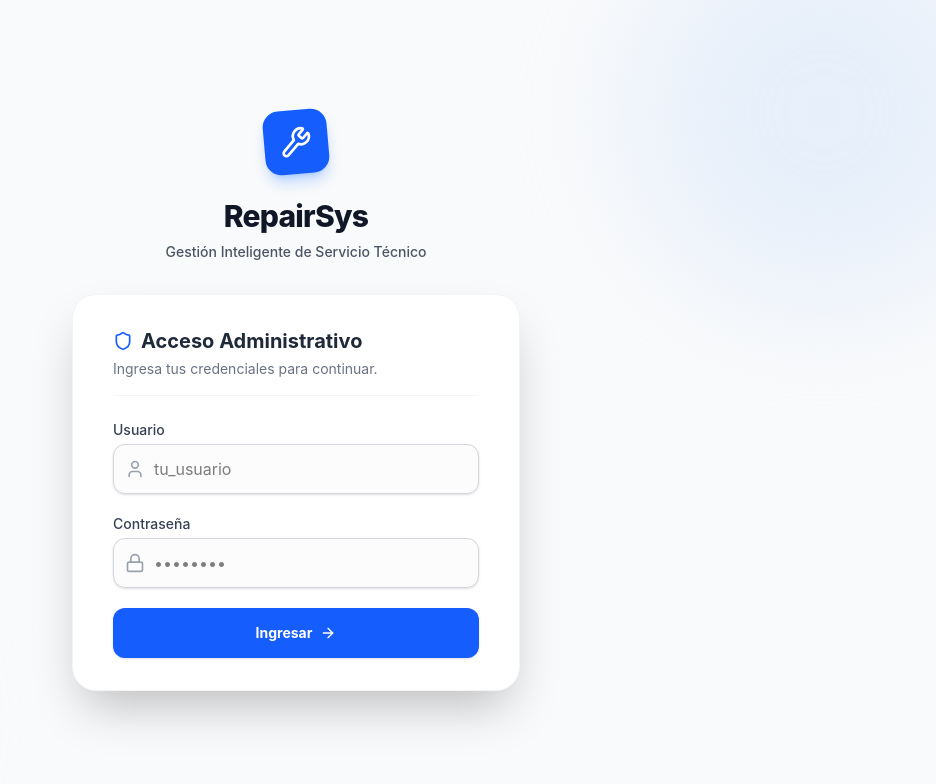
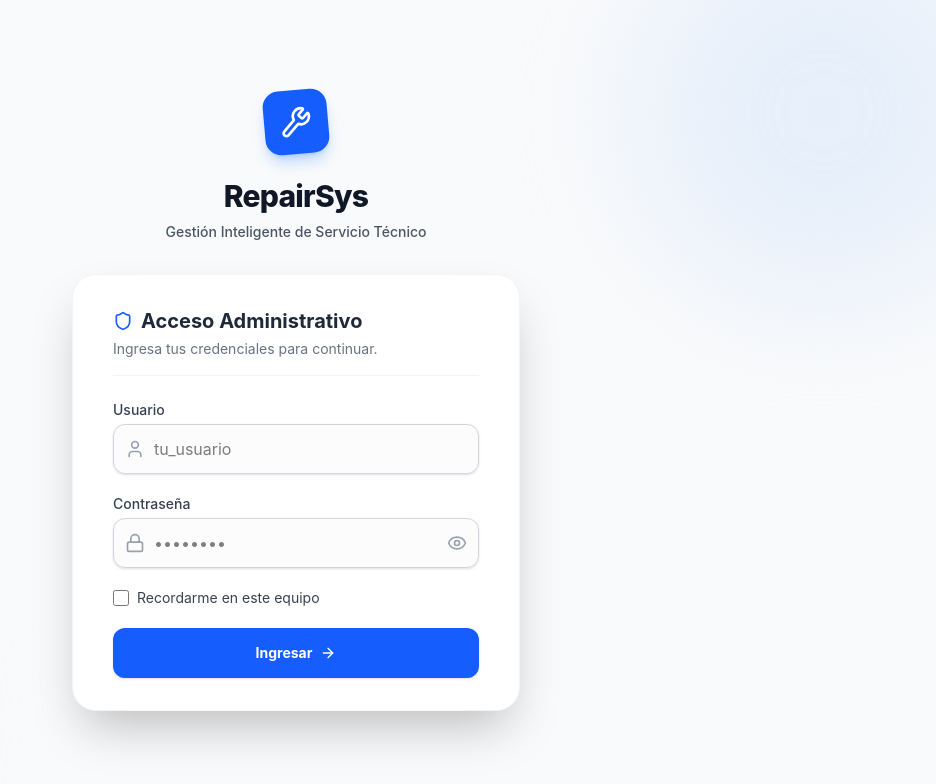
Before and after one commit to LilT0ny/FixFlow, a React (Vite) app: page /login in a window 1280 px wide. Shown: the top 784 px of the page, without its empty margins (344-1280 px from the left). Built offline with nearby package versions, Linux system fonts and the light colour scheme; no server answers; the database is empty.

Commit message:
feat: login (recordarme, ver clave), fix: 404 Vercel, fix: duplicado de ingresos y equipos

```diff
--- a/src/features/Dashboard/DashboardFeature.tsx
+++ b/src/features/Dashboard/DashboardFeature.tsx
@@ -9,11 +9,14 @@ import { useOrders } from '../../hooks/useOrders';
 export const DashboardFeature: React.FC = () => {
   const { orders } = useOrders();
 
+  // Filtrar solo reparaciones para las estadísticas y el listado de dispositivos
+  const repairOrders = orders.filter(o => o.orderNumber.startsWith('REP'));
+
   const stats = [
-    { label: 'Total Equipos', value: orders.length, icon: Wrench, color: 'text-primary-600', bg: 'bg-primary-50' },
-    { label: 'Listos para Entrega', value: orders.filter(o => o.status === 'listo').length, icon: CheckCircle, color: 'text-success-600', bg: 'bg-success-50' },
-    { label: 'En Diagnóstico', value: orders.filter(o => o.status === 'diagnostico').length, icon: Clock, color: 'text-warning-600', bg: 'bg-warning-50' },
-    { label: 'Esperando Repuestos', value: orders.filter(o => o.status === 'esperando_repuestos').length, icon: AlertCircle, color: 'text-danger-600', bg: 'bg-danger-50' }
+    { label: 'Equipos en Taller', value: repairOrders.length, icon: Wrench, color: 'text-primary-600', bg: 'bg-primary-50' },
+    { label: 'Listos para Entrega', value: repairOrders.filter(o => o.status === 'listo').length, icon: CheckCircle, color: 'text-success-600', bg: 'bg-success-50' },
+    { label: 'En Diagnóstico', value: repairOrders.filter(o => o.status === 'diagnostico').length, icon: Clock, color: 'text-warning-600', bg: 'bg-warning-50' },
+    { label: 'Esperando Repuestos', value: repairOrders.filter(o => o.status === 'esperando_repuestos').length, icon: AlertCircle, color: 'text-danger-600', bg: 'bg-danger-50' }
   ];
 
   return (
@@ -38,7 +41,7 @@ export const DashboardFeature: React.FC = () => {
         ))}
       </div>
 
-      <TablaIngresosRecientes ordenes={orders} />
+      <TablaIngresosRecientes ordenes={repairOrders} />
     </div>
   );
 };
--- a/src/features/DeviceList/hooks/useDeviceList.ts
+++ b/src/features/DeviceList/hooks/useDeviceList.ts
@@ -161,7 +161,10 @@ export const useDeviceList = () => {
       const saldo = total - abono;
 
       if (newStatus === 'entregado') {
-        if (saldo > 0) {
+        // Solo guardamos el pago manual del saldo si NO vamos a generar una Nota de Venta.
+        // Si generamos Nota de Venta, la propia creación de la Nota (NT) registrará el ingreso
+        // con la numeración de nota correspondiente, evitando el duplicado.
+        if (saldo > 0 && !generateSalesNote) {
           await PaymentService.savePayment({
             amount: saldo,
             method: paymentMethod as any,
@@ -185,7 +188,7 @@ export const useDeviceList = () => {
               evidencePhotos: []
             },
             paymentMethod: paymentMethod,
-            skipIncomeRecord: true // Evitamos duplicar ingreso ya registrado en la REP
+            skipIncomeRecord: false // Queremos que este sea el ingreso principal ("el del ticket")
           } as any, 'NT');
         }
       }
--- a/src/hooks/useOrders.ts
+++ b/src/hooks/useOrders.ts
@@ -51,15 +51,15 @@ export function useOrders() {
   /**
    * Registra un nuevo ingreso de equipo en la BD.
    * Devuelve la orden creada con el ID asignado por MariaDB.
-   * @param {DeviceCheckInForm} data - Datos del formulario de ingreso.
    */
   const addOrder = useCallback(async (data: DeviceCheckInForm, prefix: string = 'REP'): Promise<ServiceOrder> => {
     const orderNumber = `${prefix}-${Math.floor(Math.random() * 900000) + 100000}`;
-    const orderToSave: Omit<ServiceOrder, 'id' | 'createdAt'> = {
+
+    // Unimos los datos recibidos (que pueden traer flags extra como skipIncomeRecord)
+    // con los campos requeridos para la orden.
+    const orderToSave: any = {
+      ...data,
       orderNumber,
-      customer: data.customer,
-      device:   data.device,
-      repair:   data.repair,
       status:   'recibido' as OrderStatus
     };
 
--- a/src/pages/Login.tsx
+++ b/src/pages/Login.tsx
@@ -1,15 +1,24 @@
-import { useState } from 'react';
+import { useState, useEffect } from 'react';
 import { useNavigate } from 'react-router-dom';
 import { useAppContext } from '../store/AppContext';
-import { Wrench, Shield, Lock, User, ArrowRight, AlertCircle } from 'lucide-react';
+import { Wrench, Shield, Lock, User, ArrowRight, AlertCircle, Eye, EyeOff } from 'lucide-react';
 
 export const Login = () => {
   const [username, setUsername] = useState('');
   const [password, setPassword] = useState('');
+  const [showPassword, setShowPassword] = useState(false);
+  const [rememberMe, setRememberMe] = useState(false);
   const [error, setError] = useState('');
   const [isLoading, setIsLoading] = useState(false);
-  const { login } = useAppContext();
+  const { login, isAuthenticated } = useAppContext();
   const navigate = useNavigate();
+
+  // Redirect if already authenticated
+  useEffect(() => {
+    if (isAuthenticated) {
+      navigate('/', { replace: true });
+    }
+  }, [isAuthenticated, navigate]);
 
   const handleLogin = async (e: React.FormEvent) => {
     e.preventDefault();
@@ -22,7 +31,7 @@ export const Login = () => {
 
     setIsLoading(true);
     try {
-      const success = await login(username, password);
+      const success = await login(username, password, rememberMe);
       if (success) {
         navigate('/');
       } else {
@@ -94,15 +103,39 @@ export const Login = () => {
                 </div>
                 <input
                   id="password"
-                  type="password"
+                  type={showPassword ? "text" : "password"}
                   required
                   autoComplete="current-password"
                   value={password}
                   onChange={(e) => setPassword(e.target.value)}
-                  className="pl-10 block w-full border-gray-300 rounded-xl focus:ring-blue-500 focus:border-blue-500 py-3 border bg-gray-50/50 transition-colors"
+                  className="pl-10 pr-10 block w-full border-gray-300 rounded-xl focus:ring-blue-500 focus:border-blue-500 py-3 border bg-gray-50/50 transition-colors"
                   placeholder="••••••••"
                   disabled={isLoading}
                 />
+                <button
+                  type="button"
+                  onClick={() => setShowPassword(!showPassword)}
+                  className="absolute inset-y-0 right-0 pr-3 flex items-center text-gray-400 hover:text-gray-600 outline-none focus:outline-none"
+                  tabIndex={-1}
+                >
+                  {showPassword ? <EyeOff className="h-5 w-5" /> : <Eye className="h-5 w-5" />}
+                </button>
+              </div>
+            </div>
+
+            <div className="flex items-center justify-between">
+              <div className="flex items-center">
+                <input
+                  id="remember-me"
+                  name="remember-me"
+                  type="checkbox"
+                  checked={rememberMe}
+                  onChange={(e) => setRememberMe(e.target.checked)}
+                  className="h-4 w-4 text-blue-600 focus:ring-blue-500 border-gray-300 rounded cursor-pointer transition-colors"
+                />
+                <label htmlFor="remember-me" className="ml-2 block text-sm text-gray-700 cursor-pointer select-none">
+                  Recordarme en este equipo
+                </label>
               </div>
             </div>
 
--- a/src/services/AuthService.ts
+++ b/src/services/AuthService.ts
@@ -35,17 +35,24 @@ export const AuthService = {
   },
 
   /**
-   * Guarda el usuario autenticado en sessionStorage (no localStorage para más seguridad).
+   * Guarda el usuario autenticado.
+   * Si rememberMe es true, usa localStorage para persistencia.
+   * De lo contrario, usa sessionStorage.
    */
-  saveSession(user: AuthUser): void {
-    sessionStorage.setItem('auth_user', JSON.stringify(user));
+  saveSession(user: AuthUser, rememberMe: boolean = false): void {
+    const raw = JSON.stringify(user);
+    if (rememberMe) {
+      localStorage.setItem('auth_user', raw);
+    } else {
+      sessionStorage.setItem('auth_user', raw);
+    }
   },
 
   /**
-   * Obtiene la sesión del usuario actual.
+   * Obtiene la sesión del usuario actual buscando en sessionStorage y luego en localStorage.
    */
   getSession(): AuthUser | null {
-    const raw = sessionStorage.getItem('auth_user');
+    const raw = sessionStorage.getItem('auth_user') || localStorage.getItem('auth_user');
     if (!raw) return null;
     try {
       return JSON.parse(raw) as AuthUser;
@@ -55,9 +62,10 @@ export const AuthService = {
   },
 
   /**
-   * Cierra la sesión del usuario.
+   * Cierra la sesión del usuario limpiando ambos almacenamientos.
    */
   clearSession(): void {
     sessionStorage.removeItem('auth_user');
+    localStorage.removeItem('auth_user');
   },
 };
--- a/src/store/AppContext.tsx
+++ b/src/store/AppContext.tsx
@@ -14,7 +14,7 @@ interface AppContextType {
   deleteOrder: (id: string) => void;
   addPayment: (payment: Omit<PaymentTransaction, 'id' | 'date'>) => void;
   isAuthenticated: boolean;
-  login: (username: string, password: string) => Promise<boolean>;
+  login: (username: string, password: string, rememberMe?: boolean) => Promise<boolean>;
   logout: () => void;
 }
 
@@ -58,11 +58,11 @@ export const AppProvider: React.FC<{ children: ReactNode }> = ({ children }) =>
     return newOrder;
   };
 
-  const login = async (username: string, password: string): Promise<boolean> => {
+  const login = async (username: string, password: string, rememberMe: boolean = false): Promise<boolean> => {
     try {
       const user = await AuthService.login(username, password);
       if (user) {
-        AuthService.saveSession(user);
+        AuthService.saveSession(user, rememberMe);
         setIsAuthenticated(true);
         return true;
       }
```
Also changed, not shown: vercel.json (added).
